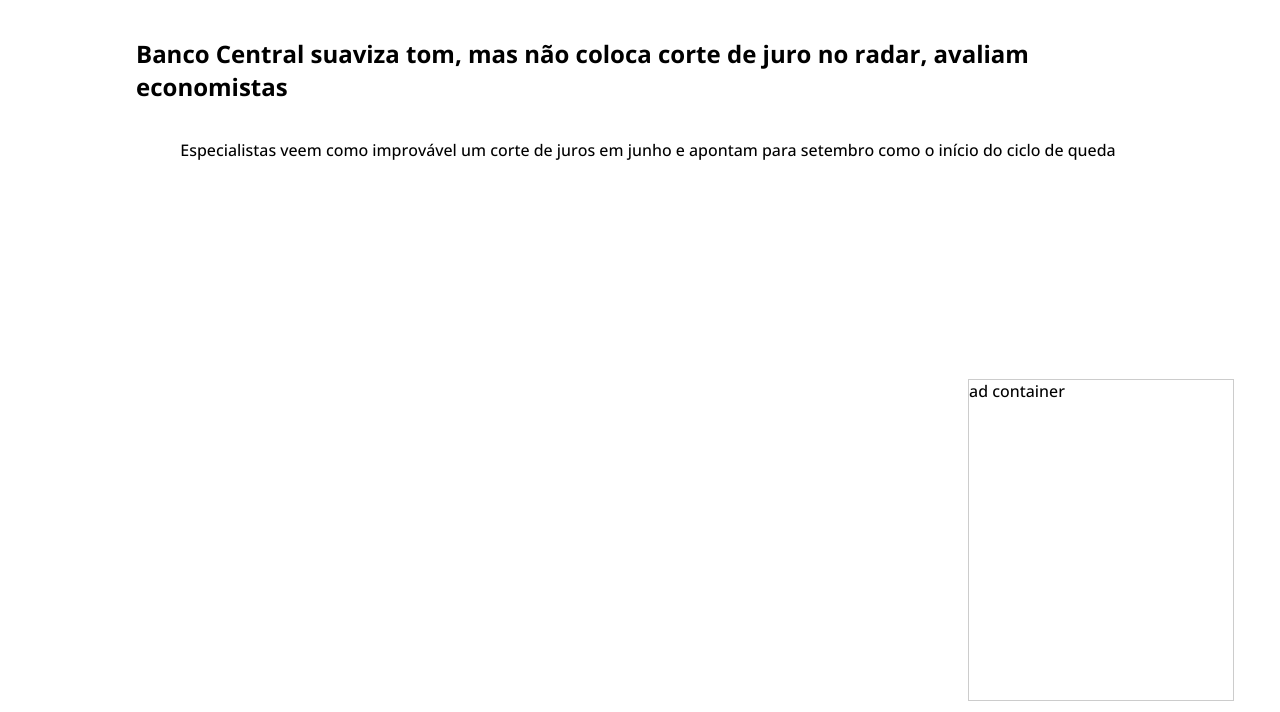
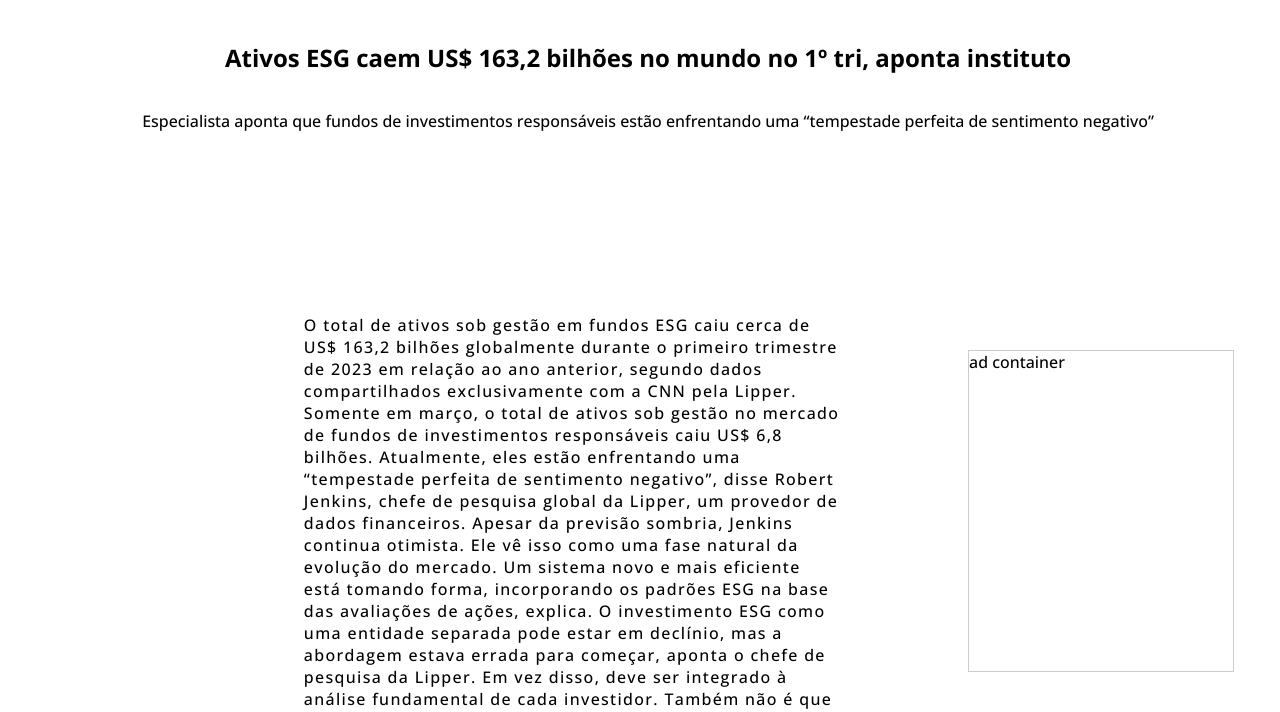
Before and after one commit to grupounip03/openNotice, a plain HTML site: page html/investments2.html in a window 1280 px wide. Shown: the part 479-1191 px from the top of the page. Drawn offline with nearby package versions, Linux system fonts and the light colour scheme.

Commit message:
images and texts news

```diff
--- a/html/investments2.html
+++ b/html/investments2.html
@@ -83,21 +83,36 @@
       <section id="home">
          <div class="right-main-top-container">
             <a href="index.html">
-               <img src="../images/banco-central.png">
+               <img src="../images/investimentos2.png">
             </a>
          </div>
 
 
          <div class="title">
 
-            <h2>Banco Central suaviza tom, mas não coloca corte de juro no radar, avaliam economistas</h2>
-            <p>Especialistas veem como improvável um corte de juros em junho e apontam para setembro como o início do ciclo de queda</p>
-
+            <h2>Ativos ESG caem US$ 163,2 bilhões no mundo no 1º tri, aponta instituto</h2>
+            <p>Especialista aponta que fundos de investimentos responsáveis estão enfrentando uma “tempestade perfeita de sentimento negativo”</p>
          </div>
       </section>
 
       <article id="main-article">
          <div class="left-content-economy">
+            <p>O total de ativos sob gestão em fundos ESG caiu cerca de US$ 163,2 bilhões globalmente durante o primeiro trimestre de 2023 em relação ao ano anterior, segundo dados compartilhados exclusivamente com a CNN pela Lipper.
+            Somente em março, o total de ativos sob gestão no mercado de fundos de investimentos responsáveis caiu US$ 6,8 bilhões.
+            Atualmente, eles estão enfrentando uma “tempestade perfeita de sentimento negativo”, disse Robert Jenkins, chefe de pesquisa global da Lipper, um provedor de dados financeiros.
+            Apesar da previsão sombria, Jenkins continua otimista. Ele vê isso como uma fase natural da evolução do mercado. Um sistema novo e mais eficiente está tomando forma, incorporando os padrões ESG na base das avaliações de ações, explica.
+            O investimento ESG como uma entidade separada pode estar em declínio, mas a abordagem estava errada para começar, aponta o chefe de pesquisa da Lipper. Em vez disso, deve ser integrado à análise fundamental de cada investidor.
+            Também não é que os fundos estejam com baixo desempenho. O retorno médio geral desses fundos foi de 2,2% em março - superando o retorno médio móvel de 12 meses para o mercado mais amplo em 2,8 pontos percentuais.
+            Em vez disso, uma confluência de eventos políticos, geopolíticos e de mercado prejudicou gravemente o interesse em investimentos ESG.
+            A guerra em andamento da Rússia na Ucrânia forçou os comerciantes a reconsiderar o investimento em estoques de energia e armas. O aumento do escrutínio também contribuiu para as diferenças políticas em torno do investimento em ESG e abriu as portas para críticos vocais.
+            Por causa de uma divisão partidária, cerca de metade dos estados nos Estados Unidos estão adotando disposições para bloquear os esforços para a aplicação em contas de investimento estatais com uma lente ESG, descobriu a Lipper.
+            Fundos de investimento responsável também enfrentaram eventos adversos no ano passado. Os investimentos exagerados desses fundos em ações de tecnologia e a falta de ações de energia (que foi o único setor positivo em 2022) levaram a perdas perceptíveis no período.
+            “Acho que o ESG estava muito na moda e ficou preso em si mesmo”, disse Jenkins. “Eu estava indo para conferências dois ou três anos atrás, e me lembro de sair e pensar “esses caras não estão dizendo nada de novo ou diferente. Eles estão todos dizendo a mesma coisa.”
+            As empresas aderiram ao movimento e ao greenwashing, uma tática de marketing para parecer ambientalmente consciente nos investimentos, tornou-se predominante. Isso, por sua vez, prejudicou a reputação do movimento.
+            Jenkins vê o que está acontecendo agora como uma separação da esfera do investimento responsável. Tudo isso faz parte do processo de amadurecimento, explica.
+            “À medida que os dados e as divulgações avançam para uma maior padronização, as classificações e análises se ajustam aos vieses e se tornam mais transparentes e alinhadas.”
+            ESG não será o mesmo termo de antes, mas um modo de se gerenciar os negócios. “Na verdade, vai desaparecer um pouco de sua natureza marcante, será apenas parte de uma estratégia e gerenciamento de negócios sólidos”, destaca Jenkins.
+            “Eles serão colocados ao lado de todas as outras análises fundamentais sobre as quais estamos tão acostumados a ouvir, seu lucro por ação e sua contabilidade GAAP. As classificações ESG se tornarão parte desse kit de ferramentas para gerentes de investimento.”</p>
 
          </div>
          <div class="right-content">
```
Also changed, not shown: html/economy2.html (+1 -1 lines), html/health.html (+1 -1 lines), html/health2.html (+1 -1 lines), html/investments.html (+1 -1 lines), html/lastpost.html (+1 -1 lines), html/lastpost2.html (+1 -1 lines), html/sports.html (+1 -1 lines), html/sports2.html (+1 -1 lines), images/ecomomia-global1.png (added), images/esportes.png (added), images/investimentos.png (added), images/investimentos2.png (added), images/saude1.png (added), images/saude2.png (added), 2 more files, 1 other file.
